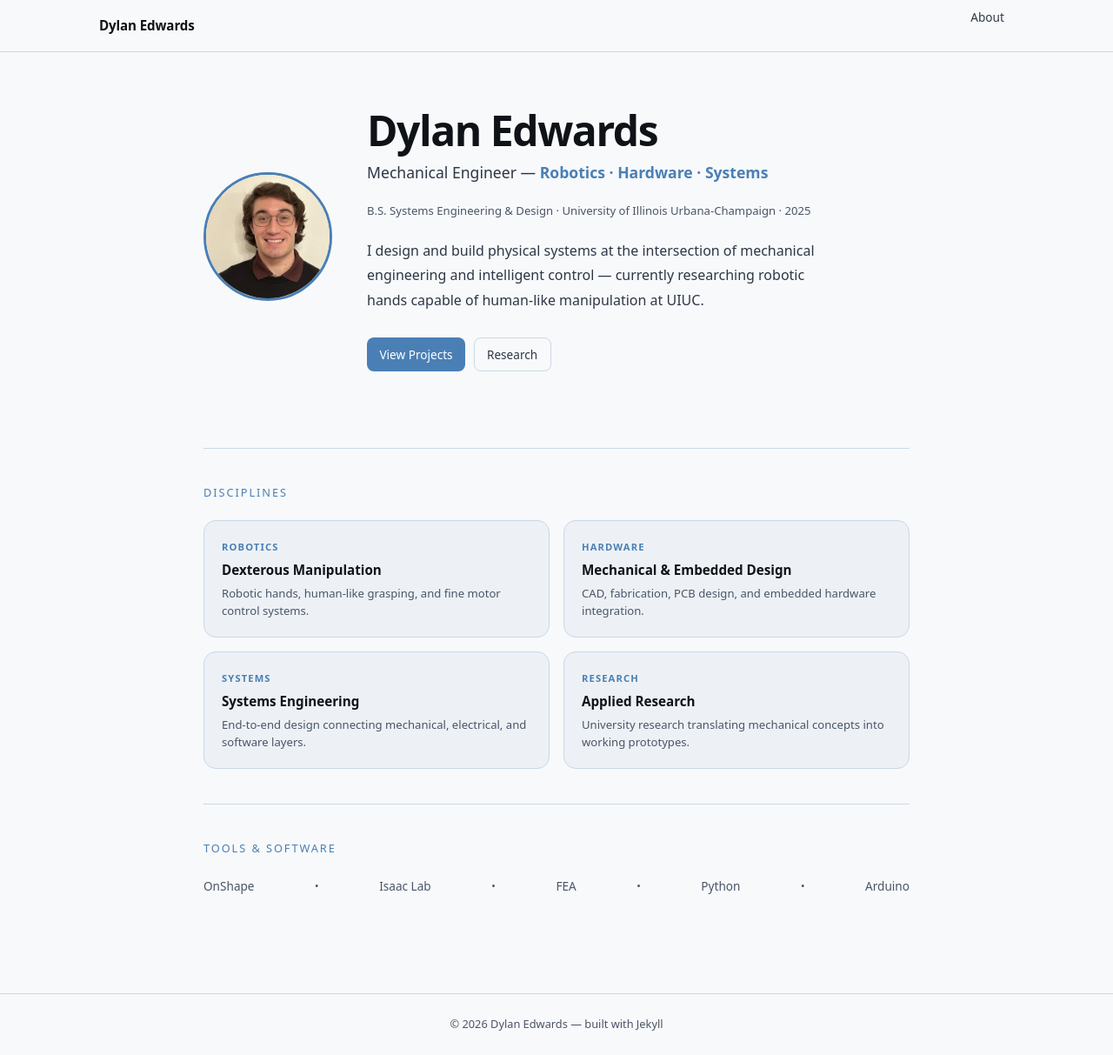
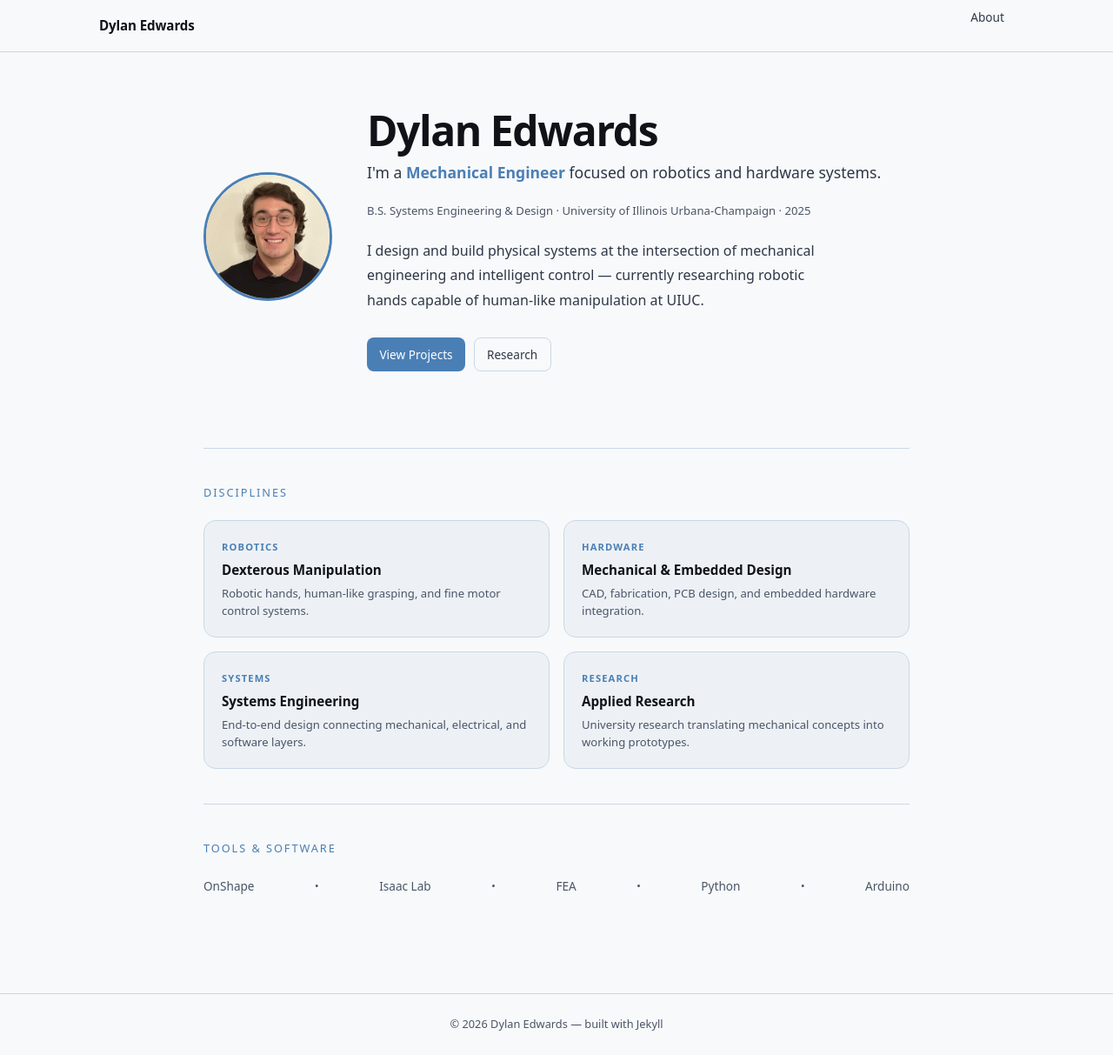
Before and after one commit to DylanEdwards02/DylanEdwards02.github.io, a Jekyll site: the page built from index.md, in a window 1280 px wide and 1213 px high. Shown: the whole window at 87% size. Built offline with Jekyll 4.4.1, drawn with Linux system fonts in a browser that asks for light colours.

Commit message:
Revise hero tagline for clarity and emphasis
Updated the hero tagline to better reflect the focus on robotics and hardware systems.

```diff
--- a/index.md
+++ b/index.md
@@ -9,7 +9,7 @@ title: Home
   <div class="hero-content">
     <h1 class="hero-name">Dylan Edwards</h1>
     <p class="hero-tagline">
-      Mechanical Engineer &mdash; <strong>Robotics · Hardware · Systems</strong>
+      I'm a <strong style="color: var(--accent);">Mechanical Engineer</strong> focused on robotics and hardware systems.
     </p>
     <p style="font-size: 0.82rem; color: var(--text-3); margin-bottom: 1.25rem;">B.S. Systems Engineering & Design · University of Illinois Urbana-Champaign · 2025</p>
     <p class="hero-bio">
```
